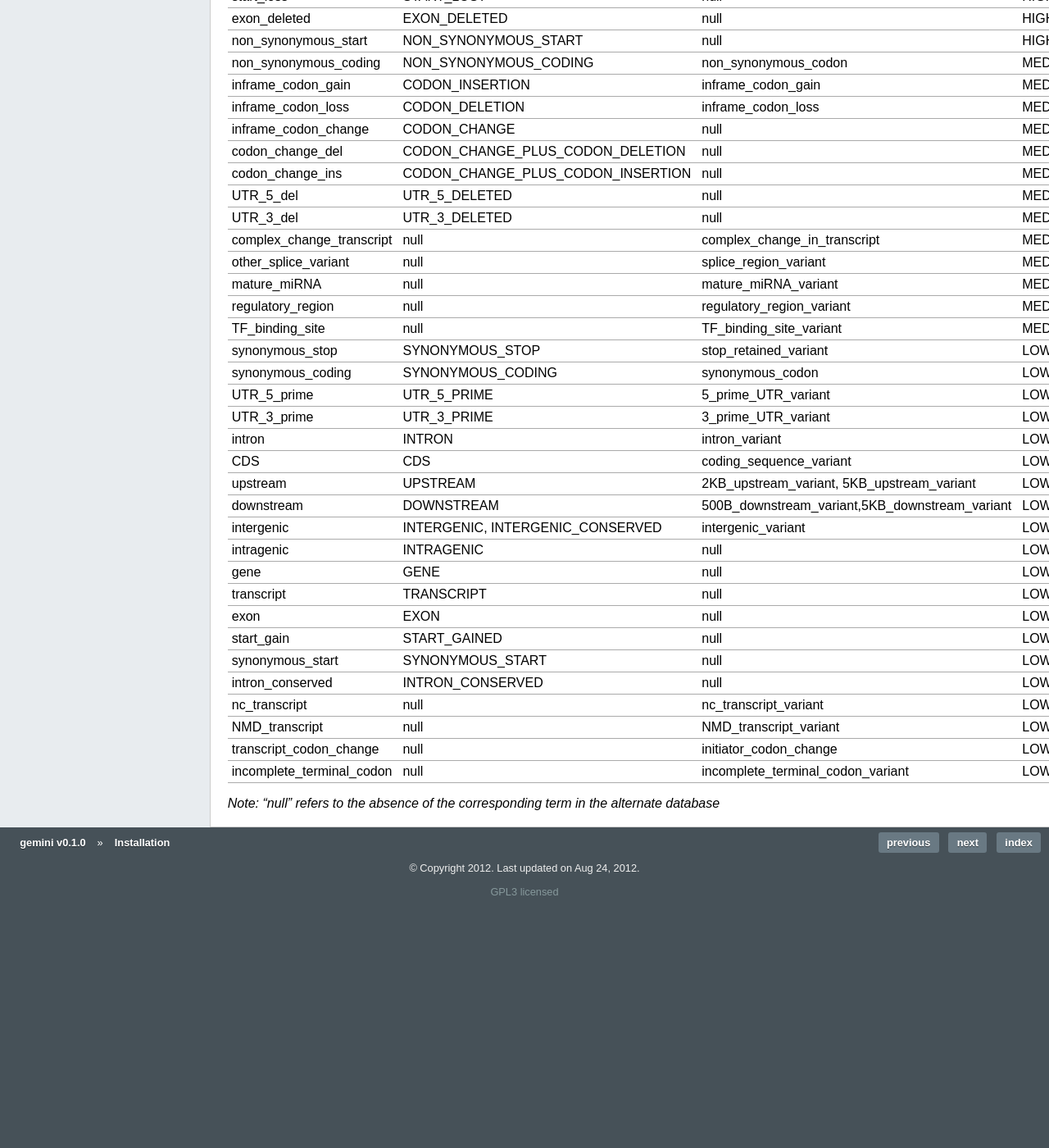
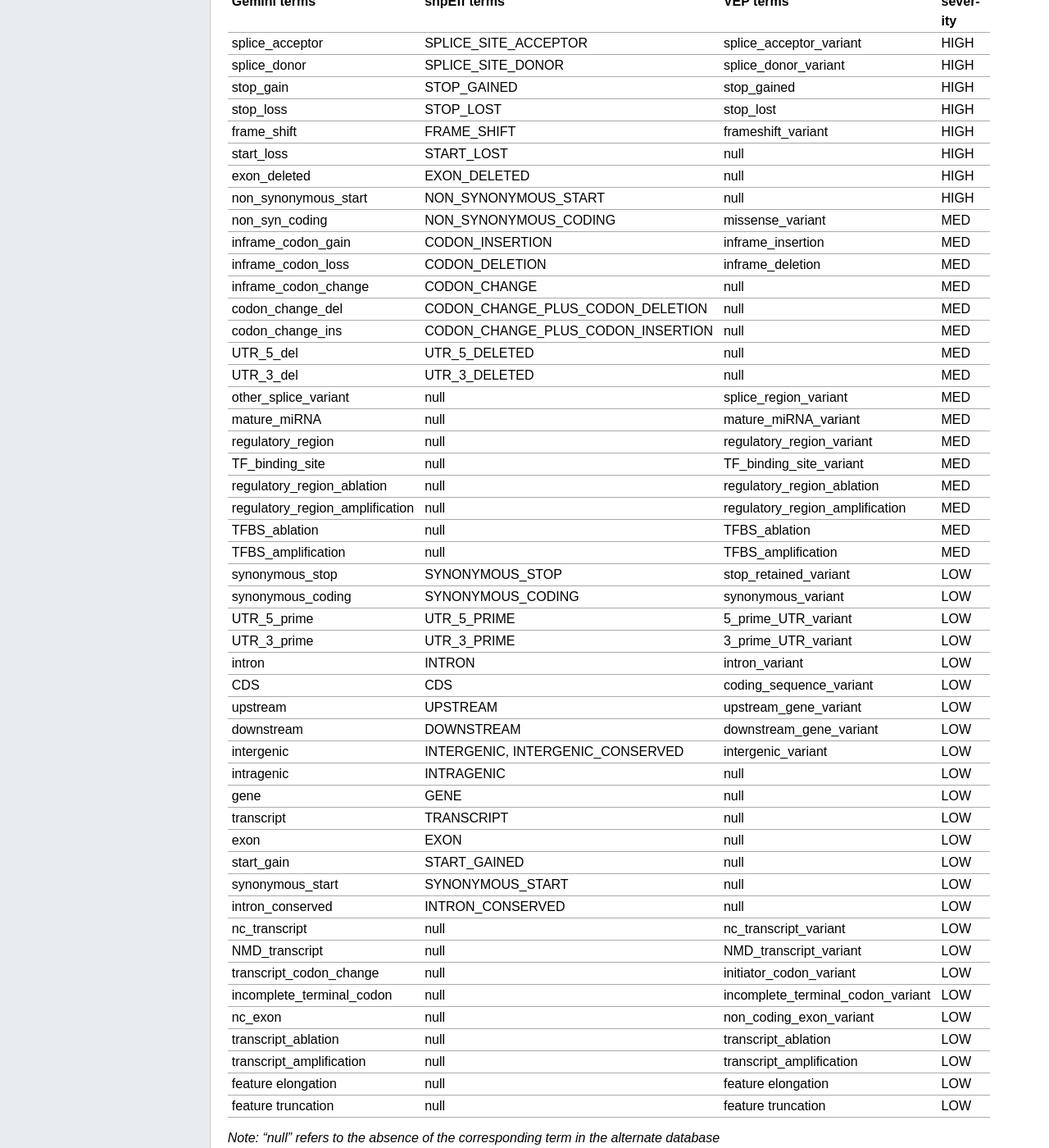
Before and after one commit to arq5x/gemini, a Sphinx documentation site: the page built from docs/content/installation.rst, in a window 1280 px wide and 1400 px high, scrolled down 1622 px. Shown: the whole window at 82% size. Built offline with Sphinx 7.4.7, drawn with Linux system fonts in a browser that asks for light colours; formulas are drawn with MathJax 3; pages that are not in the unit, such as notebooks, are missing from menus; before the commit the page ends 2751 px from its top, so only the background shows below that; some of the changed text lies outside the part shown.

Commit message:
updated docs for table contents and VEP/gemini impacts

```diff
--- a/docs/content/installation.rst
+++ b/docs/content/installation.rst
@@ -48,16 +48,24 @@
 
 By default the following columns in the variant table would be set to null:
 
+* anno_id
 * gene
-* transcript
-* exonic
-* exon
-* coding
+* affected_gene
+* affected_transcript
+* affected_exon
+* is_exonic
+* is_lof
+* is_coding
 * codon_change
 * aa_change
-* impact
+* aa_length
+* biotype
+* most_severe_impact
 * impact_severity
-* is_lof
+* polyphen_pred
+* polyphen_score
+* sift_pred
+* sift_score
 
 Impacts
 .......
@@ -75,27 +83,30 @@
 start_loss                                          START_LOST                             null                                                      HIGH
 exon_deleted                                        EXON_DELETED                           null                                                      HIGH
 non_synonymous_start                                NON_SYNONYMOUS_START                   null                                                      HIGH
-non_synonymous_coding                               NON_SYNONYMOUS_CODING                  non_synonymous_codon                                      MED
-inframe_codon_gain                                  CODON_INSERTION                        inframe_codon_gain                                        MED
-inframe_codon_loss                                  CODON_DELETION                         inframe_codon_loss                                        MED
+non_syn_coding                                      NON_SYNONYMOUS_CODING                  missense_variant                                          MED
+inframe_codon_gain                                  CODON_INSERTION                        inframe_insertion                                         MED
+inframe_codon_loss                                  CODON_DELETION                         inframe_deletion                                          MED
 inframe_codon_change                                CODON_CHANGE                           null                                                      MED
 codon_change_del                                    CODON_CHANGE_PLUS_CODON_DELETION       null                                                      MED
 codon_change_ins                                    CODON_CHANGE_PLUS_CODON_INSERTION      null                                                      MED
 UTR_5_del                                           UTR_5_DELETED                          null                                                      MED
 UTR_3_del                                           UTR_3_DELETED                          null                                                      MED
-complex_change_transcript                           null                                   complex_change_in_transcript                              MED
 other_splice_variant                                null                                   splice_region_variant                                     MED
 mature_miRNA                                        null                                   mature_miRNA_variant                                      MED
 regulatory_region                                   null                                   regulatory_region_variant                                 MED
 TF_binding_site                                     null                                   TF_binding_site_variant                                   MED
+regulatory_region_ablation                          null                                   regulatory_region_ablation                                MED
+regulatory_region_amplification                     null                                   regulatory_region_amplification                           MED
+TFBS_ablation                                       null                                   TFBS_ablation                                             MED
+TFBS_amplification                                  null                                   TFBS_amplification                                        MED
 synonymous_stop                                     SYNONYMOUS_STOP                        stop_retained_variant                                     LOW
-synonymous_coding                                   SYNONYMOUS_CODING                      synonymous_codon                                          LOW
+synonymous_coding                                   SYNONYMOUS_CODING                      synonymous_variant                                        LOW
 UTR_5_prime                                         UTR_5_PRIME                            5_prime_UTR_variant                                       LOW
 UTR_3_prime                                         UTR_3_PRIME                            3_prime_UTR_variant                                       LOW
 intron                                              INTRON                                 intron_variant                                            LOW
 CDS                                                 CDS                                    coding_sequence_variant                                   LOW
-upstream                                            UPSTREAM                               2KB_upstream_variant, 5KB_upstream_variant                LOW
-downstream                                          DOWNSTREAM                             500B_downstream_variant,5KB_downstream_variant            LOW
+upstream                                            UPSTREAM                               upstream_gene_variant					                 LOW
+downstream                                          DOWNSTREAM                             downstream_gene_variant                                   LOW
 intergenic                                          INTERGENIC, INTERGENIC_CONSERVED       intergenic_variant                                        LOW
 intragenic                                          INTRAGENIC                             null                                                      LOW
 gene                                                GENE                                   null                                                      LOW
@@ -106,7 +117,12 @@
 intron_conserved                                    INTRON_CONSERVED                       null                                                      LOW
 nc_transcript                                       null                                   nc_transcript_variant                                     LOW
 NMD_transcript                                      null                                   NMD_transcript_variant                                    LOW
-transcript_codon_change                             null                                   initiator_codon_change                                    LOW
+transcript_codon_change                             null                                   initiator_codon_variant                                   LOW
 incomplete_terminal_codon                           null                                   incomplete_terminal_codon_variant                         LOW
+nc_exon                                             null                                   non_coding_exon_variant                                   LOW
+transcript_ablation                                 null                                   transcript_ablation                                       LOW
+transcript_amplification                            null                                   transcript_amplification                                  LOW
+feature elongation                                  null                                   feature elongation                                        LOW
+feature truncation                                  null                                   feature truncation                                        LOW
 =============================================       ===================================    =====================================================     ================
 *Note: "null" refers to the absence of the corresponding term in the alternate database*
```
Also changed, not shown: docs/content/database_schema.rst (+81 -36 lines), docs/content/functional_annotation.rst (+4 -5 lines).
